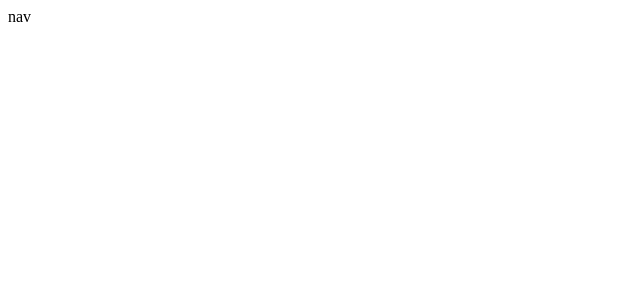
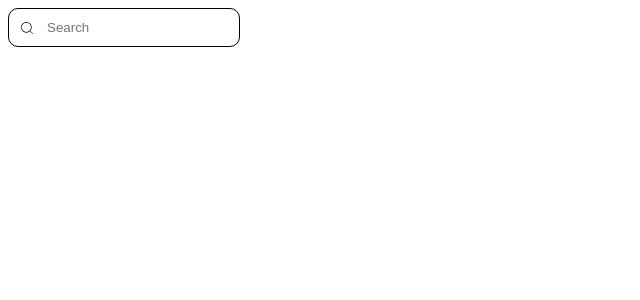
Before and after one commit to Qoqondabitta/ecommerce, a React (Vite) app: page / in a window 1280 px wide. Shown: the top 300 px of the page, without its empty margins (0-640 px from the left). Built offline with nearby package versions, Linux system fonts and the light colour scheme.

Commit message:
ecommerce start

```diff
--- a/package.json
+++ b/package.json
@@ -12,6 +12,7 @@
   "dependencies": {
     "react": "^18.2.0",
     "react-dom": "^18.2.0",
+    "react-icons": "^5.0.1",
     "styled-components": "^6.1.8"
   },
   "devDependencies": {
--- a/src/components/navbar/Navbar.jsx
+++ b/src/components/navbar/Navbar.jsx
@@ -1,10 +1,22 @@
-import React from 'react'
-import { Container, Wrapper } from './style'
+import React from "react";
+import { Container, Input, Parts, SearchContainer, Wrapper } from "./style";
+import { CiSearch } from "react-icons/ci";
 
 const Navbar = () => {
   return (
-    <Container><Wrapper>nav</Wrapper></Container>
-  )
-}
+    <Container>
+      <Wrapper>
+        <Parts>
+          <SearchContainer>
+            <CiSearch />
+            <Input type="text" placeholder="Search" />
+          </SearchContainer>
+        </Parts>
+        <Parts></Parts>
+        <Parts></Parts>
+      </Wrapper>
+    </Container>
+  );
+};
 
-export default Navbar
+export default Navbar;
--- a/src/components/navbar/style.js
+++ b/src/components/navbar/style.js
@@ -10,6 +10,29 @@ export const Wrapper = styled.div`
   justify-content: space-between;
 `;
 
+export const Parts = styled.div`
+  /* flex: 1; */
+  display: flex;
+  align-items: center;
+  justify-content: center;
+`;
+
+export const SearchContainer = styled.div`
+  display: flex;
+  align-items: center;
+  justify-content: center;
+  gap: 10px;
+  padding: 10px;
+  border-radius: 10px;
+  border: 1px solid black;
+`;
+
+export const Input = styled.input`
+  border: none;
+  outline: none;
+  width: 180px;
+`;
+
 export const Language = styled.span`
   font-size: 16px;
   font-weight: bold;
```
Also changed, not shown: 1 other file (tests, documents, lock files or other folders).
